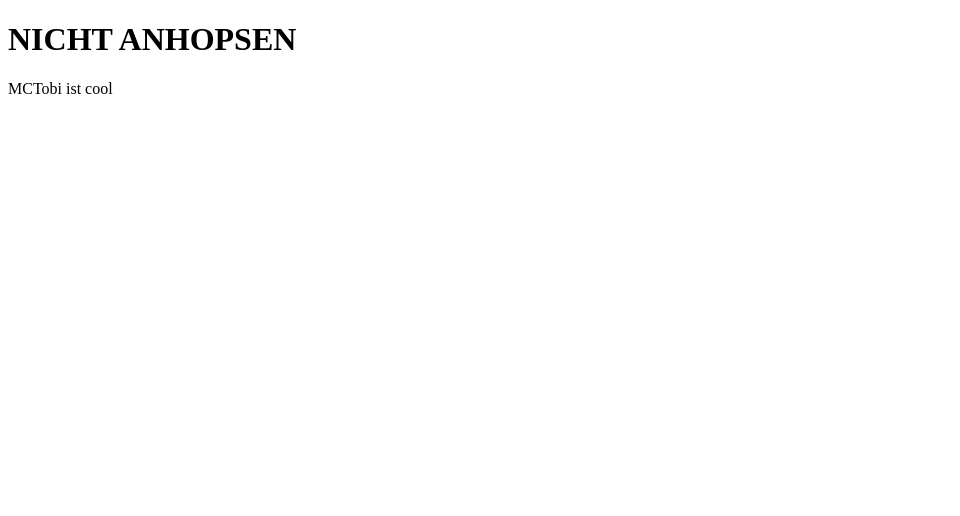
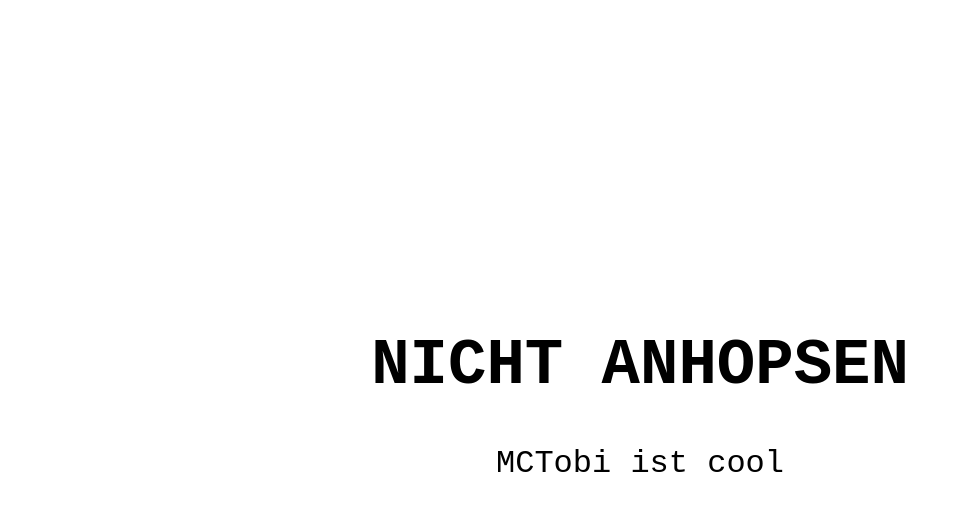
Before and after one commit to xxaver/xxaver.github.io, a plain HTML site: page index.html in a window 1280 px wide. Shown: the whole page, without its empty margins (0-960 px from the left). Drawn offline with Linux system fonts and the light colour scheme.

Commit message:
cooler style wow

```diff
--- a/index.html
+++ b/index.html
@@ -4,9 +4,29 @@
     <meta charset="UTF-8" />
     <meta name="viewport" content="width=device-width, initial-scale=1.0" />
     <title>Raubtiermodus</title>
+    <style>
+      * {
+        font-family: "Courier New", Courier, monospace;
+        text-align: center;
+      }
+      p {
+        font-size: 2.5vw;
+      }
+      h1 {
+        font-size: 5vw;
+      }
+      div {
+        position: fixed;
+        top: 50%;
+        left: 50%;
+        transform: translate(-50%, -50%);
+      }
+    </style>
   </head>
   <body>
-    <h1>NICHT ANHOPSEN</h1>
-    <p>MCTobi ist cool</p>
+    <div>
+      <h1>NICHT ANHOPSEN</h1>
+      <p>MCTobi ist cool</p>
+    </div>
   </body>
 </html>
```
